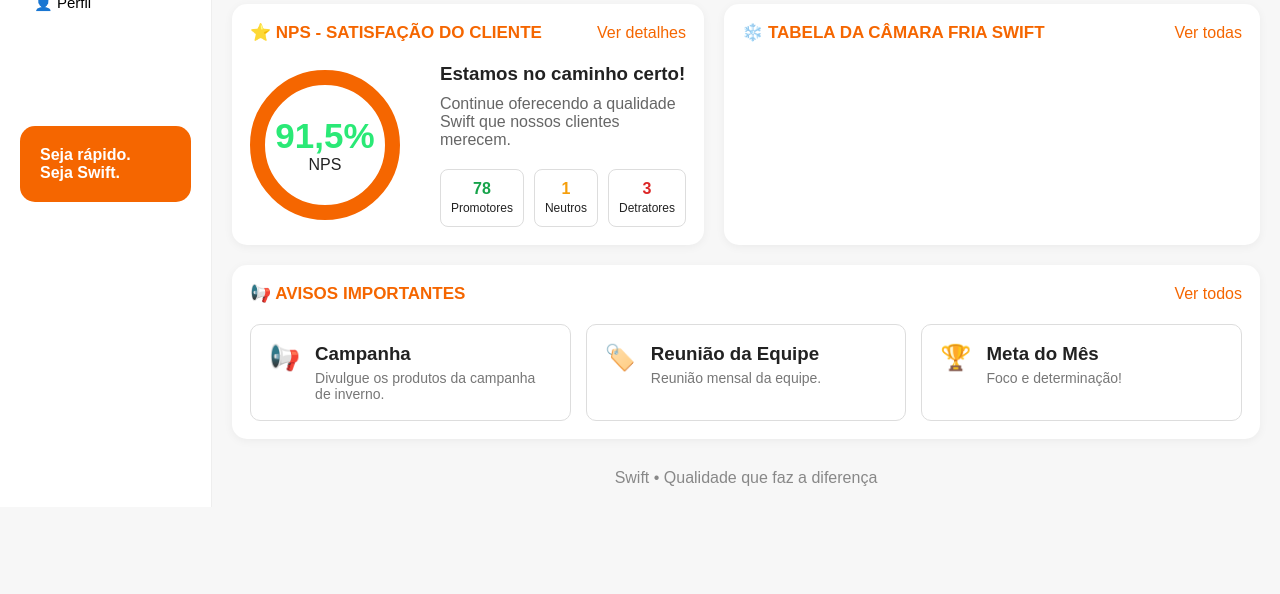
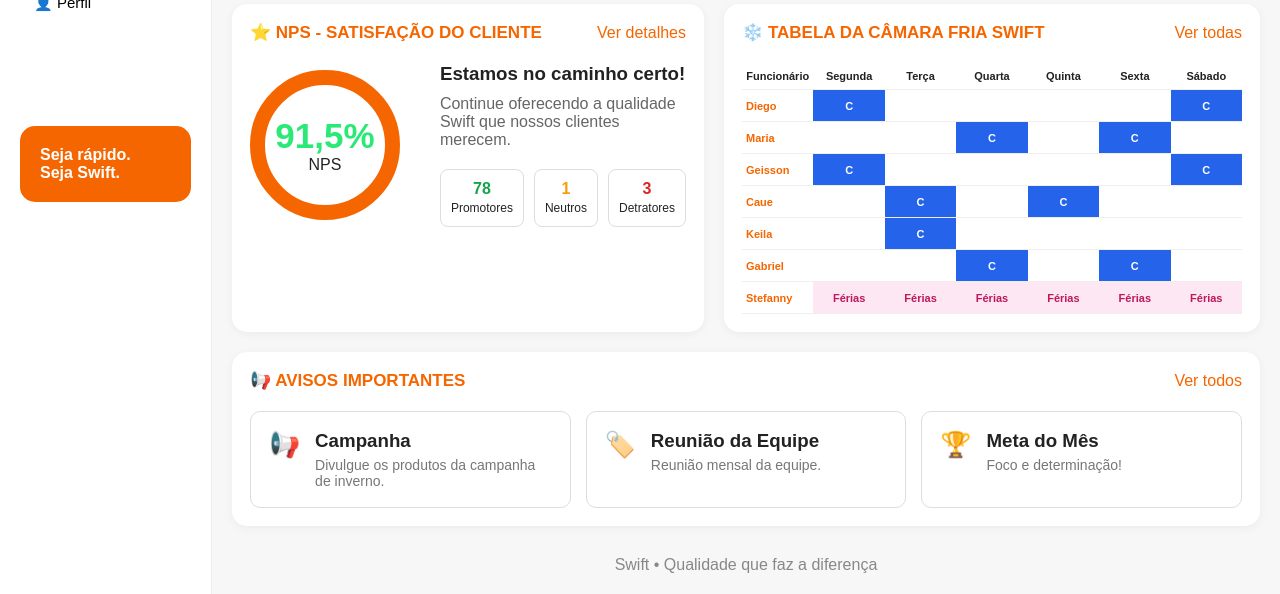
Before and after one commit to Diego-RD/Zelina, a plain HTML site: page index.html in a window 1280 px wide. Shown: the part 487-1081 px from the top of the page. Before the commit the page ends 994 px from the top, so only its background shows below. Drawn offline with Linux system fonts and the light colour scheme.

Commit message:
Atualiza escala da camera fria

```diff
--- a/index.html
+++ b/index.html
@@ -154,11 +154,86 @@
                     <a>Ver todas</a>
                 </div>
 
-                <table>
-
-
-
-                </table>
+                <div class="cold-table-scroll">
+                    <table class="cold-table">
+                        <thead>
+                            <tr>
+                                <th>Funcionário</th>
+                                <th>Segunda</th>
+                                <th>Terça</th>
+                                <th>Quarta</th>
+                                <th>Quinta</th>
+                                <th>Sexta</th>
+                                <th>Sábado</th>
+                            </tr>
+                        </thead>
+                        <tbody>
+                            <tr>
+                                <th>Diego</th>
+                                <td class="camera-day">C</td>
+                                <td></td>
+                                <td></td>
+                                <td></td>
+                                <td></td>
+                                <td class="camera-day">C</td>
+                            </tr>
+                            <tr>
+                                <th>Maria</th>
+                                <td></td>
+                                <td></td>
+                                <td class="camera-day">C</td>
+                                <td></td>
+                                <td class="camera-day">C</td>
+                                <td></td>
+                            </tr>
+                            <tr>
+                                <th>Geisson</th>
+                                <td class="camera-day">C</td>
+                                <td></td>
+                                <td></td>
+                                <td></td>
+                                <td></td>
+                                <td class="camera-day">C</td>
+                            </tr>
+                            <tr>
+                                <th>Caue</th>
+                                <td></td>
+                                <td class="camera-day">C</td>
+                                <td></td>
+                                <td class="camera-day">C</td>
+                                <td></td>
+                                <td></td>
+                            </tr>
+                            <tr>
+                                <th>Keila</th>
+                                <td></td>
+                                <td class="camera-day">C</td>
+                                <td></td>
+                                <td></td>
+                                <td></td>
+                                <td></td>
+                            </tr>
+                            <tr>
+                                <th>Gabriel</th>
+                                <td></td>
+                                <td></td>
+                                <td class="camera-day">C</td>
+                                <td></td>
+                                <td class="camera-day">C</td>
+                                <td></td>
+                            </tr>
+                            <tr>
+                                <th>Stefanny</th>
+                                <td class="vacation-day">Férias</td>
+                                <td class="vacation-day">Férias</td>
+                                <td class="vacation-day">Férias</td>
+                                <td class="vacation-day">Férias</td>
+                                <td class="vacation-day">Férias</td>
+                                <td class="vacation-day">Férias</td>
+                            </tr>
+                        </tbody>
+                    </table>
+                </div>
 
             </div>
 
--- a/style.css
+++ b/style.css
@@ -201,6 +201,54 @@ table {
     top: 0;
     background: white;
     z-index: 1;
+}
+
+.cold-table-scroll {
+    max-width: 100%;
+    overflow-x: auto;
+}
+
+.cold-table {
+    min-width: 500px;
+    table-layout: fixed;
+}
+
+.cold-table th,
+.cold-table td {
+    padding: 7px 4px;
+    font-size: 11px;
+    text-align: center;
+}
+
+.cold-table thead th {
+    position: sticky;
+    top: 0;
+    background: white;
+    z-index: 1;
+}
+
+.cold-table tbody th {
+    width: 82px;
+    text-align: left;
+    color: #f56600;
+}
+
+.cold-table tbody td {
+    height: 32px;
+}
+
+.cold-table .camera-day {
+    background: #2563eb;
+    color: white;
+    font-weight: bold;
+    text-align: center;
+}
+
+.cold-table .vacation-day {
+    background: #fce7f3;
+    color: #be185d;
+    font-weight: bold;
+    text-align: center;
 }
 
 th,
```
Also changed, not shown: 1 other file.
